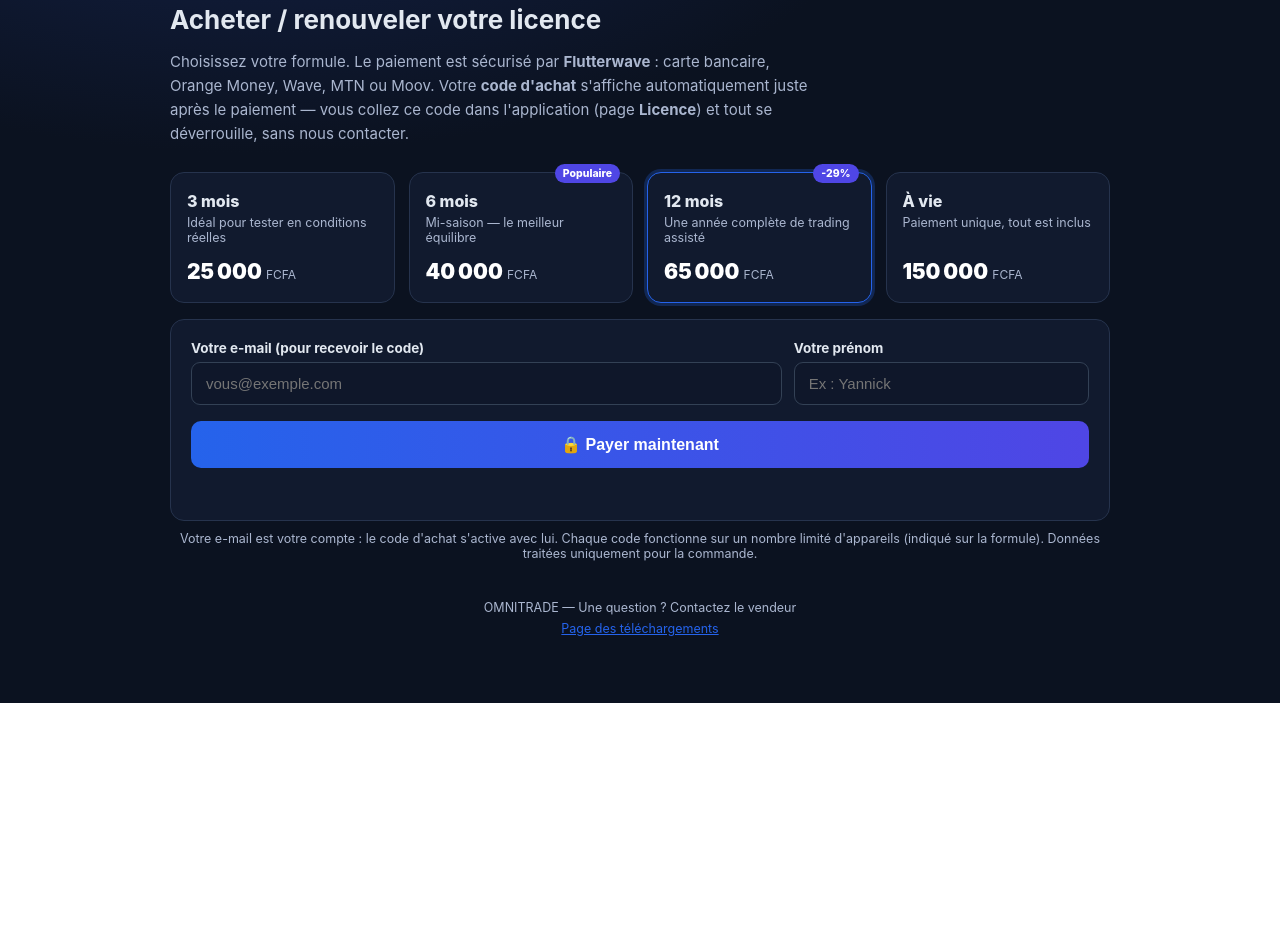
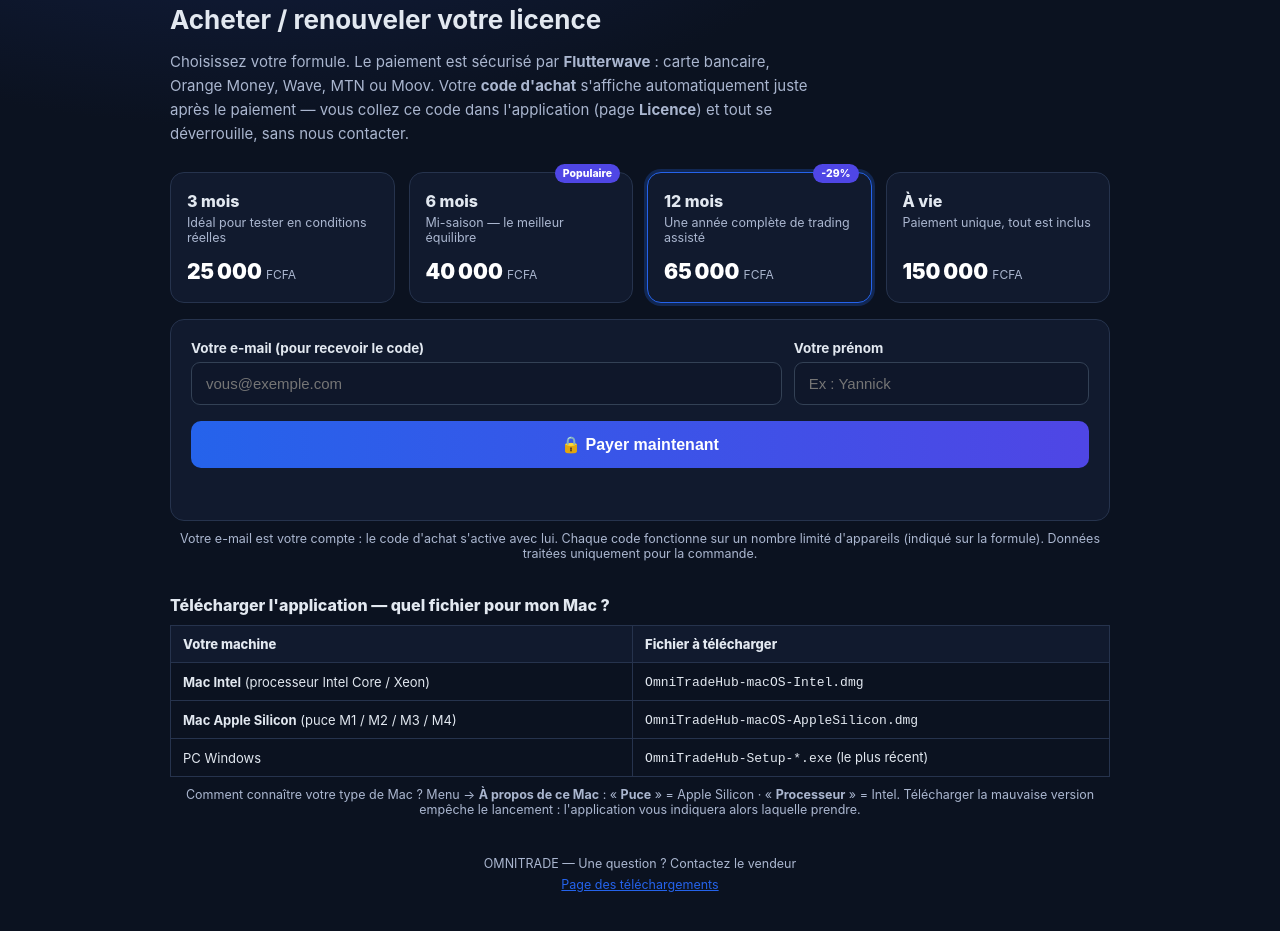
Before and after one commit to MonsieurYannick/omnitrade-hub, a plain HTML site: page vente/index.html in a window 1280 px wide. Shown: the part 97-1028 px from the top of the page. Before the commit the page ends 800 px from the top, so only its background shows below. Drawn offline with Linux system fonts and the light colour scheme.

Commit message:
page de vente : table de choix de l'installateur (Intel / Apple Silicon / Windows)
Ajoute sous la commande la section « Télécharger l'application — quel fichier pour
mon Mac ? » avec un tableau guidant le choix (OmniTradeHub-macOS-Intel.dmg /
-AppleSilicon.dmg / Setup-*.exe) et la note « Menu  → À propos de ce Mac ».
Styles table/sub-title ajoutés (variables --line/--card existantes).

```diff
--- a/vente/index.html
+++ b/vente/index.html
@@ -44,6 +44,10 @@
   .msg{margin-top:12px;font-size:13.5px;line-height:1.5;min-height:20px}
   .msg.ok{color:var(--ok)} .msg.err{color:var(--warn)}
   .note{color:var(--mut);font-size:12.5px;margin-top:10px;text-align:center}
+  .sub-title{font-size:16px;font-weight:800;margin:0 0 6px}
+  table{width:100%;border-collapse:collapse;font-size:13px;background:var(--bg)}
+  th,td{padding:10px 12px;text-align:left;border:1px solid var(--line)}
+  th{background:var(--card);font-weight:800}
   footer{margin-top:36px;color:var(--mut);font-size:12.5px;text-align:center;line-height:1.7}
 </style>
 </head>
@@ -85,6 +89,18 @@
   <p class="note">Votre e-mail est votre compte : le code d'achat s'active avec lui. Chaque code
   fonctionne sur un nombre limité d'appareils (indiqué sur la formule). Données traitées uniquement
   pour la commande.</p>
+
+  <h2 class="sub-title" style="margin-top:34px;">Télécharger l'application — quel fichier pour mon Mac ?</h2>
+  <table style="margin-top:10px;">
+    <tr><th>Votre machine</th><th>Fichier à télécharger</th></tr>
+    <tr><td><b>Mac Intel</b> (processeur Intel Core / Xeon)</td><td><code>OmniTradeHub-macOS-Intel.dmg</code></td></tr>
+    <tr><td><b>Mac Apple Silicon</b> (puce M1 / M2 / M3 / M4)</td><td><code>OmniTradeHub-macOS-AppleSilicon.dmg</code></td></tr>
+    <tr><td>PC Windows</td><td><code>OmniTradeHub-Setup-*.exe</code> (le plus récent)</td></tr>
+  </table>
+  <p class="note">Comment connaître votre type de Mac ? Menu <b></b> → <b>À propos de ce Mac</b> :
+  « <b>Puce</b> » = Apple Silicon · « <b>Processeur</b> » = Intel.
+  Télécharger la mauvaise version empêche le lancement : l'application vous indiquera alors
+  laquelle prendre.</p>
 
   <footer>
     OMNITRADE — Une question ? Contactez le vendeur<br>
```
